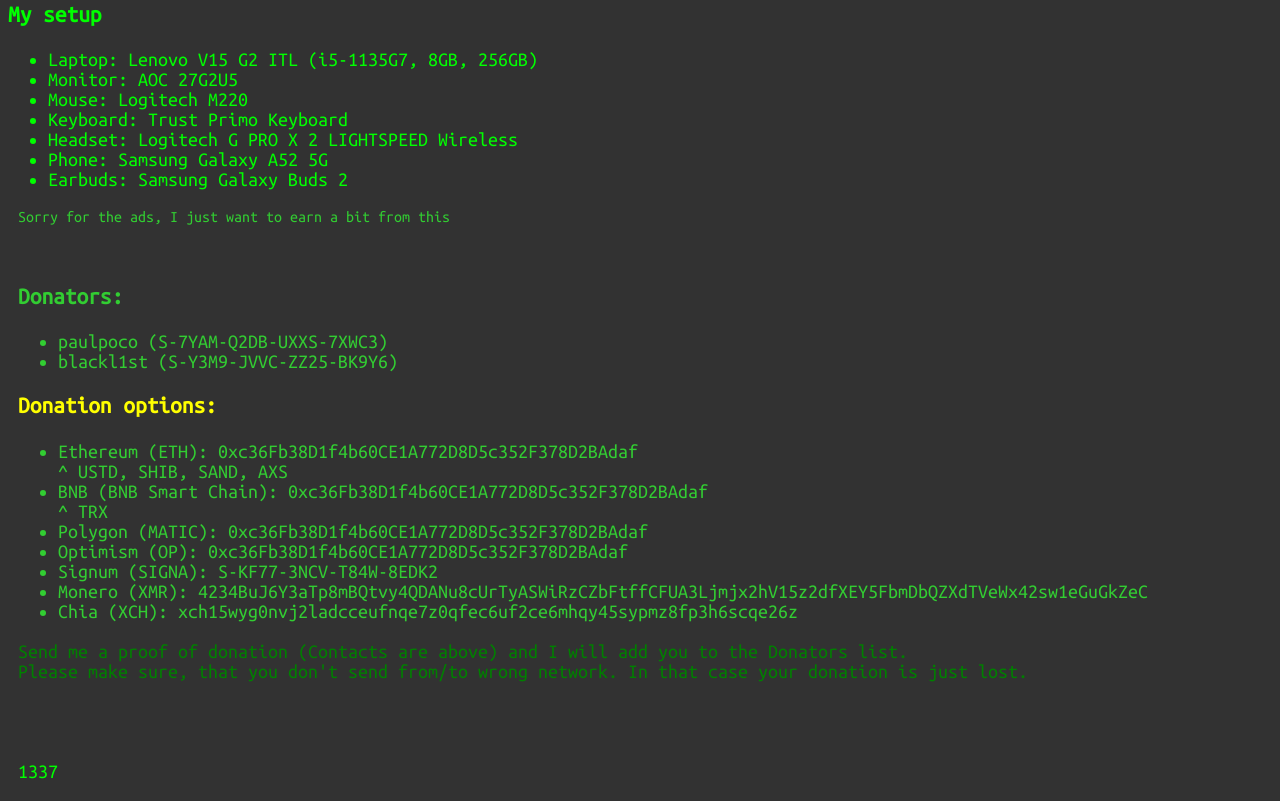
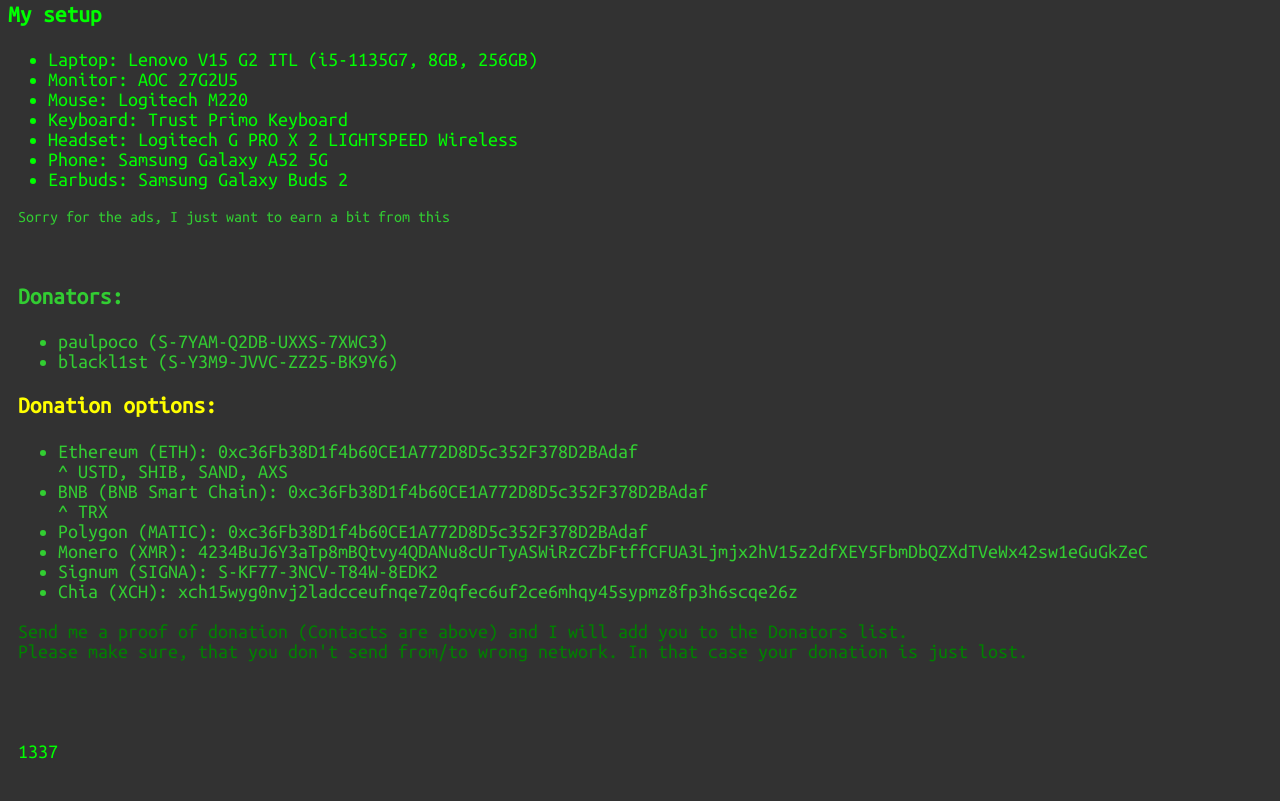
Before and after one commit to Wekuz/wekuz.github.io, a plain HTML site: page index.html in a window 1280 px wide. Shown: the part 1107-1908 px from the top of the page. Drawn offline with Linux system fonts and the light colour scheme.

Commit message:
Update donations

```diff
--- a/index.html
+++ b/index.html
@@ -114,9 +114,8 @@
                 <li>BNB (BNB Smart Chain): 0xc36Fb38D1f4b60CE1A772D8D5c352F378D2BAdaf</li>
                 ^ TRX
                 <li>Polygon (MATIC): 0xc36Fb38D1f4b60CE1A772D8D5c352F378D2BAdaf</li>
-                <li>Optimism (OP): 0xc36Fb38D1f4b60CE1A772D8D5c352F378D2BAdaf</li>
+                <li>Monero (XMR): 4234BuJ6Y3aTp8mBQtvy4QDANu8cUrTyASWiRzCZbFtffCFUA3Ljmjx2hV15z2dfXEY5FbmDbQZXdTVeWx42sw1eGuGkZeC</li>
                 <li>Signum (SIGNA): S-KF77-3NCV-T84W-8EDK2</li>
-                <li>Monero (XMR): 4234BuJ6Y3aTp8mBQtvy4QDANu8cUrTyASWiRzCZbFtffCFUA3Ljmjx2hV15z2dfXEY5FbmDbQZXdTVeWx42sw1eGuGkZeC</li>
                 <li>Chia (XCH): xch15wyg0nvj2ladcceufnqe7z0qfec6uf2ce6mhqy45sypmz8fp3h6scqe26z</li>
             </ul>
             <p style="color:green">
```
